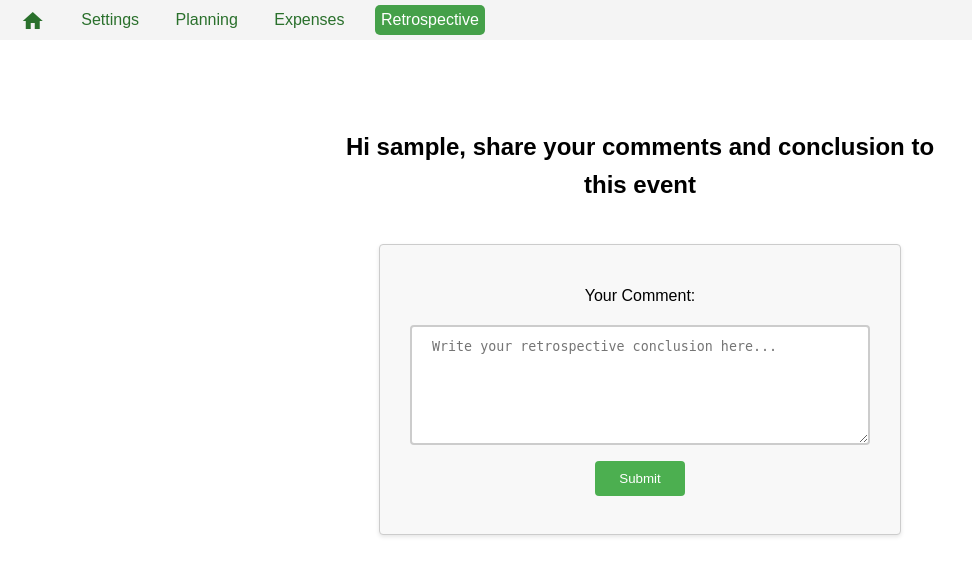
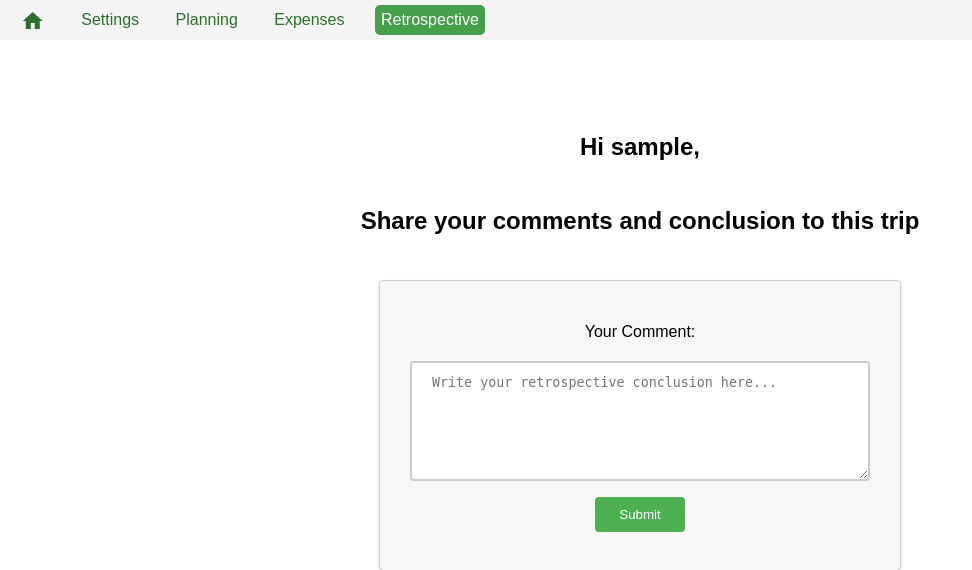
Before and after one commit to ayael01/champay, a Flask app: page /group_retrospective/1 in a window 1280 px wide. Shown: the part 83-653 px from the top of the page, without its empty margins (0-972 px from the left). Run offline with Flask 3, Linux system fonts and the light colour scheme; the visitor is signed in with stand-in values (Sample User, id 1); tables that the repository leaves empty hold one stand-in row (values such as "Sample post").

Commit message:
More titles changes

```diff
--- a/templates/group_retrospective.html
+++ b/templates/group_retrospective.html
@@ -37,7 +37,8 @@
 
     <main>
         <section class="group-form">
-            <h2>Hi {{ username }}, share your comments and conclusion to this event</h2>
+            <h2>Hi {{ username }},</h2>
+            <h2>Share your comments and conclusion to this trip</h2>
 
             <form action="{{ url_for('add_comment') }}" method="post" class="retro-form">
                 <input type="hidden" name="group_id" value="{{ group.id }}">
--- a/templates/group_tasks.html
+++ b/templates/group_tasks.html
@@ -37,7 +37,7 @@
     <main>
         <section class="task-list">
             <h2>Hi {{ username }},</h2>
-            <h2>Hand out tasks to friends before going on a trip.</h2>
+            <h2>Hand out tasks to friends before going on a trip</h2>
             <p class="task-table-title">Add or manage group tasks</p>
 
            <!-- The form for adding tasks -->
```
